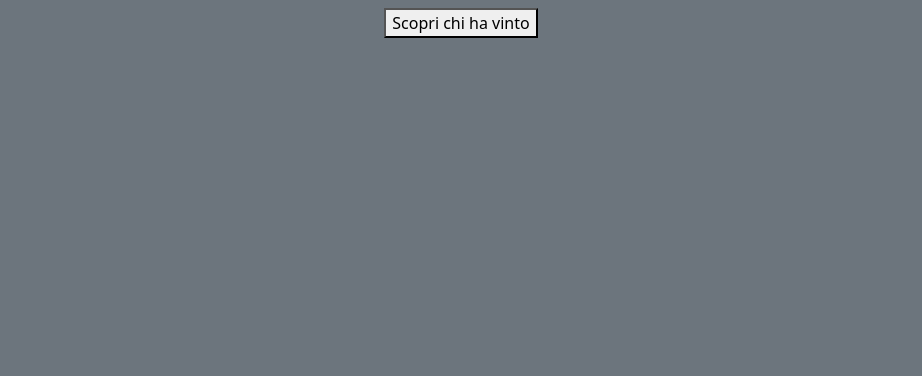
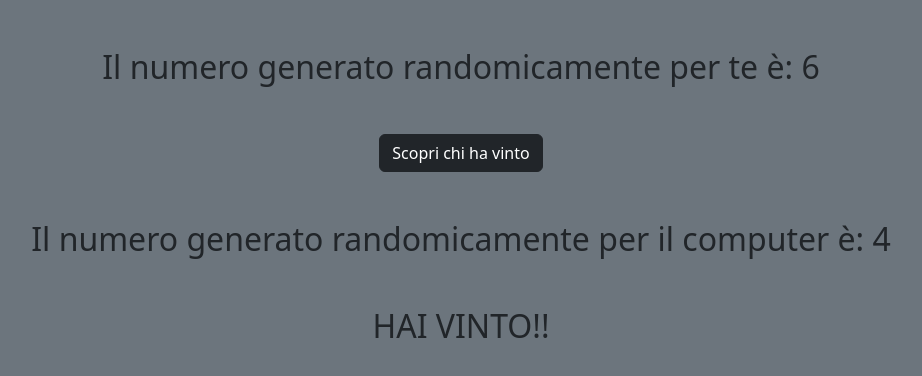
Before and after one commit to AntonioDiBari/js-mail-dadi, a plain HTML site: page js-dadi/index.html in a window 1280 px wide. Both pictures are taken after a click on the button "Scopri chi ha vinto". Shown: the whole page, without its empty margins (179-1101 px from the left). Drawn offline with nearby package versions, Linux system fonts and the light colour scheme.

Commit message:
feat: dadi js

```diff
--- a/js-dadi/index.html
+++ b/js-dadi/index.html
@@ -28,9 +28,9 @@
     <script type="text/javascript" src="./js/main.js" defer></script>
   </head>
   <body class="bg-secondary text-center">
-    <h2 id="numero-utente"></h2>
-    <button id="result-btn">Scopri chi ha vinto</button>
-    <h2 id="numero-pc"></h2>
+    <h2 id="numero-utente" class="my-5"></h2>
+    <button id="result-btn" class="btn btn-dark">Scopri chi ha vinto</button>
+    <h2 id="numero-pc" class="my-5"></h2>
     <h2 id="result"></h2>
     <script
       src="https://cdn.jsdelivr.net/npm/bootstrap@5.3.2/dist/js/bootstrap.bundle.min.js"
--- a/js-dadi/js/main.js
+++ b/js-dadi/js/main.js
@@ -15,7 +15,25 @@ const finalResult = document.getElementById("result");
 // ASSEGNO I NUMERI RANDOM A DUE COSTANTI
 
 const userNumber = Math.floor(Math.random() * 6 + 1);
-console.log(userNumber);
+console.log("numero Utente " + userNumber);
 
 const computerNumber = Math.floor(Math.random() * 6 + 1);
-console.log(computerNumber);
+console.log("numero Computer " + computerNumber);
+
+// RENDO NOTO ALL'UTENTE DEL SUON NUMERO
+userNumberResult.innerText = `Il numero generato randomicamente per te è: ${userNumber}`;
+
+// ASCOLTO L'EVENTO DEL BTN
+resultBtn.addEventListener("click", function () {
+  computerNumberResult.innerText = `Il numero generato randomicamente per il computer è: ${computerNumber}`;
+  let result = "";
+  //   CONDIZIONE PER CONTROLLARE LA GIOCATA
+  if (userNumber > computerNumber) {
+    result = "HAI VINTO!!";
+  } else if (userNumber == computerNumber) {
+    result = "PAREGGIO :/";
+  } else {
+    result = "HAI PERSO :(";
+  }
+  finalResult.innerText = result;
+});
```
